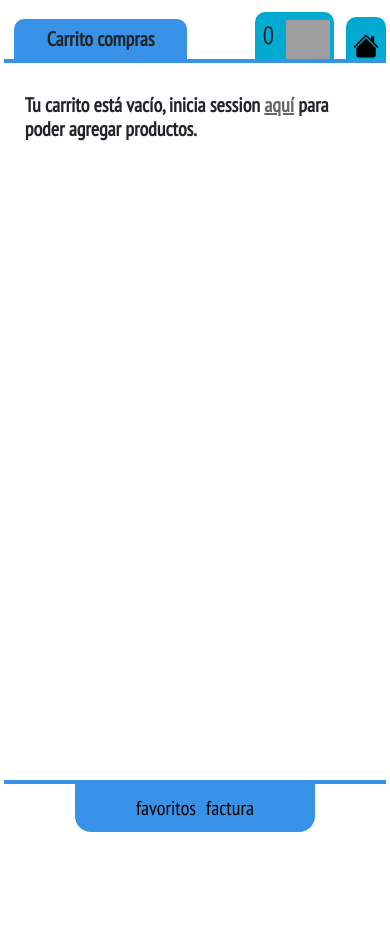
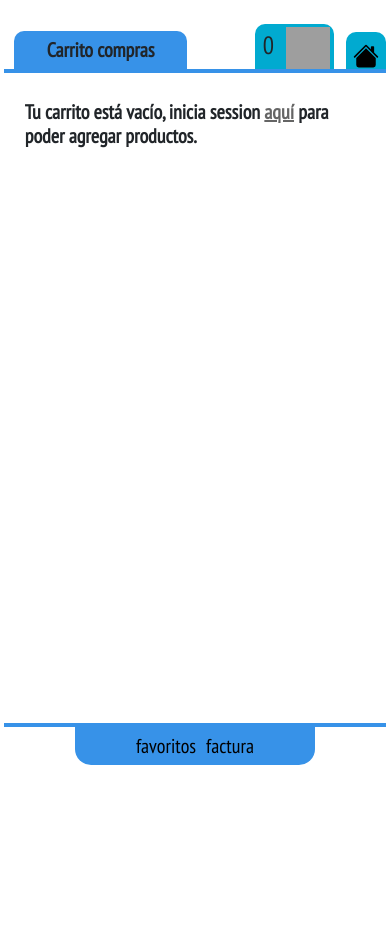
Before and after one commit to JefersonLeandro/Farmacit, a Flask app: page /carrito_compras in a window 390 px wide. After the commit the page ends 765 px from the top, so only its background shows below. Run offline with Flask 2, Linux system fonts and the light colour scheme; parts of the project's set-up code (start-up, migrations or seed data) failed here and were passed over; some libraries are stand-ins or nearby versions; grey boxes are pictures that could not be loaded.

Commit message:
responsive carrito

```diff
--- a/app/static/styles/style.css
+++ b/app/static/styles/style.css
@@ -2974,13 +2974,9 @@ a:visited{
 
     /* rensponsive carrito */
     #mainVDF{
-        height: 97vh;
-    }
-
-    #tituloF {
-        height: 6vh;
-        align-items: end;
-    }
+        height: 800px;
+    }
+
 
     .cajaColor , .carrito-pc-ul{
         display: none;
@@ -2993,10 +2989,7 @@ a:visited{
 
     }
 
-    .contenedorIconoCarrito{
-        height: 5vh;
-        width: 48%;
-    }
+
     .contenedorCentralC{
         width: 52%;
 
@@ -3004,21 +2997,21 @@ a:visited{
 
     .contenedorCC {
 
-        height: 4.8vh   ;
+        height: 38px;
     }
     .cajaCentralC{
         width: 40%;
-        height: 5.6vh;
+        height: 45px;
     }
 
     .cajaCentralImg{
-        height: 5.6vh;
+        height: 45px;
     }
 
     .carrito-img-carrito{
 
         width: 85%;
-        height: 39px;
+        height: 42px;
 
     }
 
@@ -3027,12 +3020,12 @@ a:visited{
     }
     .cajaCarritoI {
         width: 98%;
-        height: 93vh;
-        max-height: 82vh;
+        height: 640px;
+        max-height: 630px;
     }
     .navSuperiorF{
         width: 63%;
-        height: 5.6vh;
+        height: 38px;
     }
     .carrito-celular-ul{
         display: flex;
@@ -3044,14 +3037,14 @@ a:visited{
     }
 
     .cajaPrincipalC{
-        height: 85vh;
+        height: 650px;
     }
 
     .carrito-caja{
 
         margin-top: 10px;
         display: block;
-        height: 80vh;
+        height: 605px;
         /* background-color: rebeccapurple; */
     }
 
@@ -3068,7 +3061,7 @@ a:visited{
 
     }
     .carrito-subCajaArriba{
-        height: 27vh;
+        height: 216px;
         padding-top: 10px;
         padding-left: 17px;
         padding-right: 8px;
@@ -3078,7 +3071,7 @@ a:visited{
     .carrito-picture{
 
         width: auto;
-        height: 32vh;
+        height: 275px;
         display: flex;
         justify-content: center;
     }
@@ -3095,18 +3088,18 @@ a:visited{
         display: flex;
         justify-content: space-between;
         padding-right: 13px;
-
+        height: 55px;
+
+    }
+
+    .carrito-subCaja1-1{
+        width: 50%;
+        height: 40px;
     }
 
     .carrito-subCaja1 input{
-
         width: 32%;
-
-    }
-
-    .carrito-subCaja1-1{
-
-        width: 50%;
+        height: 38px;
 
     }
 
@@ -3158,6 +3151,36 @@ a:visited{
     }
 
 
+    /* pxssss */
+
+    .carrito-body{
+
+        height: 100vh;
+
+    }
+    #divVG{
+        height: 783px;
+
+    }
+
+
+    #tituloF {
+        height: 60px;
+        align-items: end;
+        position: sticky;
+    }
+
+    .contenedorIconoCarrito{
+        height: 45px;
+        width: 48%;
+    }
+
+    .divMv{
+
+        height: 37px;
+    }
+
+
     }
 
 
--- a/app/templates/agregados/carrito.html
+++ b/app/templates/agregados/carrito.html
@@ -13,7 +13,7 @@
 </head>
 
 
-<body>
+<body class="carrito-body">
     <main id="mainVDF">
         <div id="divVG">
 
--- a/config.py
+++ b/config.py
@@ -9,7 +9,7 @@ class Config:
 
 
     # Conexion en linea
-    SQLALCHEMY_DATABASE_URI = 'mysql+pymysql://root:cEf6g3afc6DgHh5gAfBeFgBeFe333aFh@monorail.proxy.rlwy.net:14502/dbFarmacit'
+    SQLALCHEMY_DATABASE_URI = 'mys/ql+pymysql://root:cEf6g3afc6DgHh5gAfBeFgBeFe333aFh@monorail.proxy.rlwy.net:14502/dbFarmacit'
 
     # tareas
     # -generar qr
```
